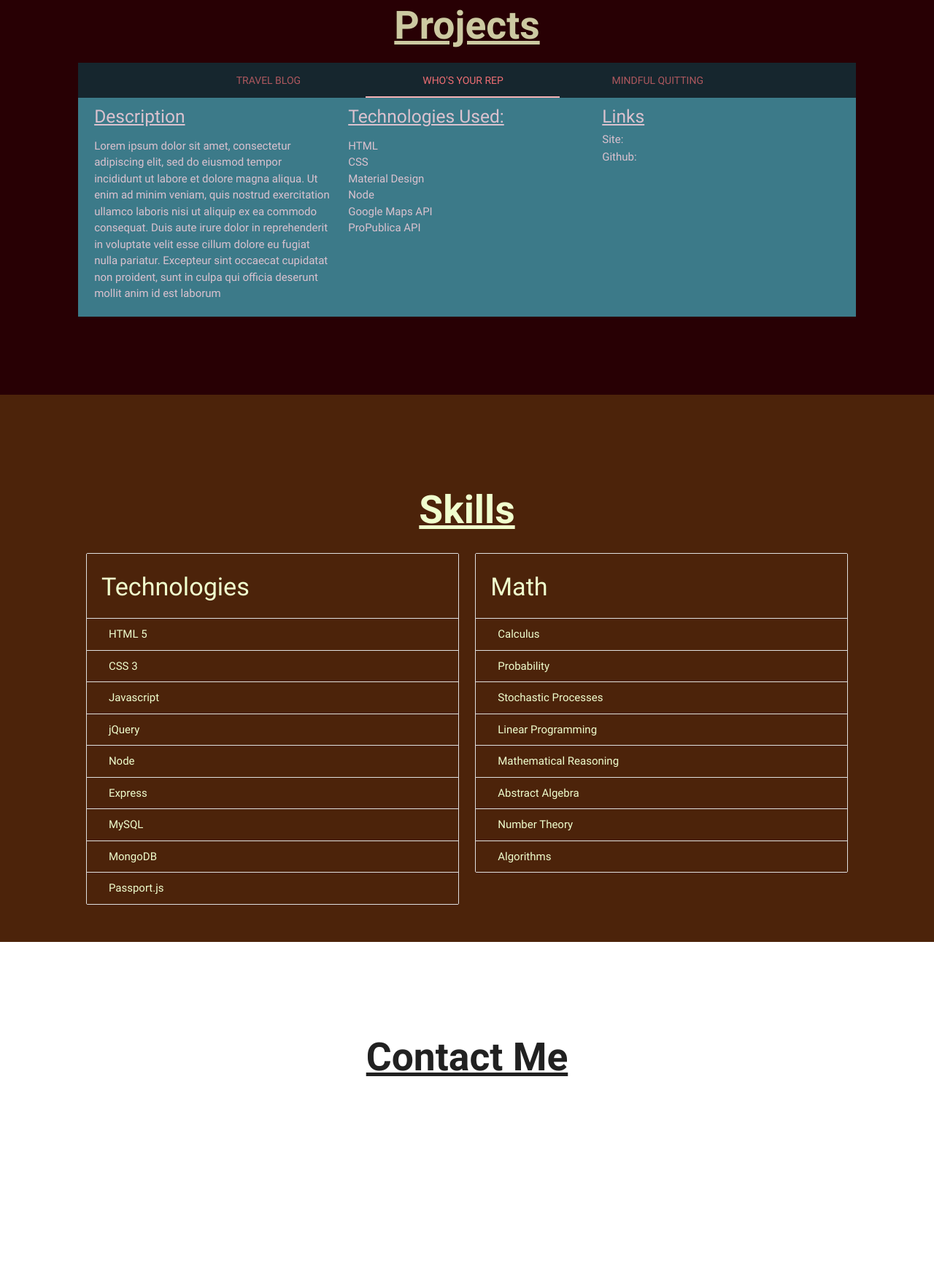
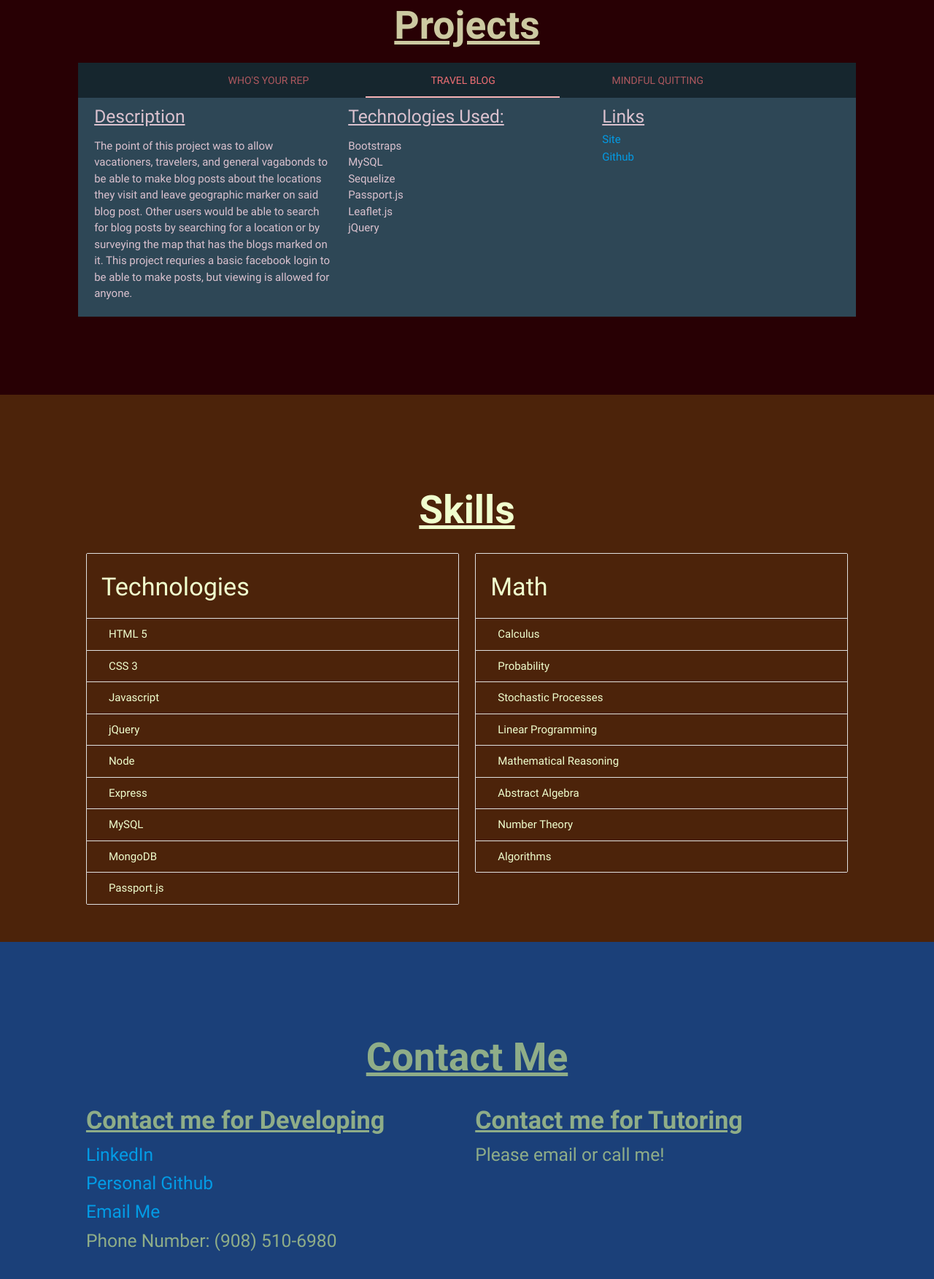
Before and after one commit to bjk116/PersonalPortfolio, a website: page views/index.html in a window 1280 px wide. Shown: the part 851-2604 px from the top of the page at 73% size. Drawn offline with nearby package versions, Linux system fonts and the light colour scheme; files that its build step writes are made by us from their sources; files whose address does not match are found by name.

Commit message:
Replaced lorem ipsum

```diff
--- a/public/assets/css/style.css
+++ b/public/assets/css/style.css
@@ -32,6 +32,11 @@ nav {
 	border-bottom-width: 3px;
 	border-bottom-color: #000000;
 	height: 33%;
+}
+
+#contact-me {
+	background-color: #1B4079;
+	color: #8FAD88;
 }
 
 .row {
--- a/views/index.html
+++ b/views/index.html
@@ -34,7 +34,9 @@
 			</div>
 			<div class = "col m5">
 				<h2><b><u>About Me</u></b></h2>
-				<p>Lorem ipsum dolor sit amet, consectetur adipiscing elit, sed do eiusmod tempor incididunt ut labore et dolore magna aliqua. Ut enim ad minim veniam, quis nostrud exercitation ullamco laboris nisi ut aliquip ex ea commodo consequat. Duis aute irure dolor in reprehenderit in voluptate velit esse cillum dolore eu fugiat nulla pariatur. Excepteur sint occaecat cupidatat non proident, sunt in culpa qui officia deserunt mollit anim id est laborum</p>
+				<p><b><u>About:</u> </b> Hi!  I'm Brian Karabinchak.  I'm an aspiring full stack web developer.  I've been honing my developing skills the last 6 months learning the MERN stack.  I am looking for a developing job (full time/contract) this fall in the NY/NJ/PA region.</p>
+				<p><b><u>Background:</u> </b> I gradute in 2014 from Rutgers University with a bachelors degree in mathematics.  It has given me a very solid foundation for learning coding.  It also required me to take a OOP Java course, and I am taking online java courses now to keep my skills fresh in that regard.</p>
+				<p><b><u>Currently:</u> </b> I currently tutor college, high school, and middle school students in mathematics and occasionally computer science.  If that is what you are looking for, go to the <a href="#contact-me">contact me</a> section!</p>
 			</div>
 		</div>
 		<!--Projects -->
@@ -43,16 +45,15 @@
 				<h2><b><u>Projects</u></b></h2>
 			</div>
 			<ul id="tabs-swipe-demo" class="tabs">
-				<li class="tab col m3" id = "left-tab"><a href="#test-swipe-1">Travel Blog</a></li>
-				<li class="tab col m3"><a class="active" href="#test-swipe-2">Who's Your Rep</a></li>
+				<li class="tab col m3" id = "left-tab"><a href="#test-swipe-1">Who's Your Rep</a></li>
+				<li class="tab col m3"><a class="active" href="#test-swipe-2">Travel Blog</a></li>
 				<li class="tab col m3"><a href="#test-swipe-3">Mindful Quitting</a></li>
 			</ul>
-			<div id="test-swipe-1" class="col m10 offset-m1 travel-blog tab-content">
-			<!--Do a pic on the left, text on the right, as well as skills used for it -->
+			<div id="test-swipe-1" class="col m10 offset-m1 whos-rep tab-content">
 				<div class = "row tab-row">
 					<div class = "col m4">
 						<h5><u>Description</u></h5>
-						<p>Lorem ipsum dolor sit amet, consectetur adipiscing elit, sed do eiusmod tempor incididunt ut labore et dolore magna aliqua. Ut enim ad minim veniam, quis nostrud exercitation ullamco laboris nisi ut aliquip ex ea commodo consequat. Duis aute irure dolor in reprehenderit in voluptate velit esse cillum dolore eu fugiat nulla pariatur. Excepteur sint occaecat cupidatat non proident, sunt in culpa qui officia deserunt mollit anim id est laborum</p>
+						<p>Who rules you?  That is the question that Who's Your Rep wants to help you answer.  In this one page app, you search for your state or zipcode, and you get back your state senators and represenatatives.  You can get additional details about each senator and congressmen, including where their campaign donations come from, what boards they sit on, and how to contact them via social media.</p>
 					</div>
 					<div class = "col m4">
 						<h5><u>Technologies Used:</u></h5>
@@ -60,40 +61,40 @@
 							<li>HTML</li>
 							<li>CSS</li>
 							<li>Material Design</li>
-							<li>Node</li>
+							<li>Google Graphs API</li>
 							<li>Google Maps API</li>
 							<li>ProPublica API</li>
+							<li>OpenSecrets API</li>
 						</ul>
 					</div>
 					<div class = "col m4">
-						<h5><u>Links</u></h4>
-						<h6>Site:</h5>
-						<h6>Github:</h5>
+						<h5><u>Links</u></h5>
+						<h6><a href = "https://jaylesh27.github.io/whos-your-rep/">Site</a></h6>
+						<h6><a href="https://github.com/jaylesh27/whos-your-rep">Github</a></h6>
 					</div>
 				</div>
-
 			</div>
-			<div id="test-swipe-2" class="col m10 offset-m1 whos-rep tab-content">
+			<div id="test-swipe-2" class="col m10 offset-m1 travel-blog tab-content">
 				<div class = "row tab-row">
 					<div class = "col m4">
 						<h5><u>Description</u></h5>
-						<p>Lorem ipsum dolor sit amet, consectetur adipiscing elit, sed do eiusmod tempor incididunt ut labore et dolore magna aliqua. Ut enim ad minim veniam, quis nostrud exercitation ullamco laboris nisi ut aliquip ex ea commodo consequat. Duis aute irure dolor in reprehenderit in voluptate velit esse cillum dolore eu fugiat nulla pariatur. Excepteur sint occaecat cupidatat non proident, sunt in culpa qui officia deserunt mollit anim id est laborum</p>
+						<p>The point of this project was to allow vacationers, travelers, and general vagabonds to be able to make blog posts about the locations they visit and leave geographic marker on said blog post.  Other users would be able to search for blog posts by searching for a location or by surveying the map that has the blogs marked on it.  This project requries a basic facebook login to be able to make posts, but viewing is allowed for anyone.</p>
 					</div>
 					<div class = "col m4">
 						<h5><u>Technologies Used:</u></h5>
 						<ul>
-							<li>HTML</li>
-							<li>CSS</li>
-							<li>Material Design</li>
-							<li>Node</li>
-							<li>Google Maps API</li>
-							<li>ProPublica API</li>
+							<li>Bootstraps</li>
+							<li>MySQL</li>
+							<li>Sequelize</li>
+							<li>Passport.js</li>
+							<li>Leaflet.js</li><!--Ask Eric about this -->
+							<li>jQuery</li>
 						</ul>
 					</div>
 					<div class = "col m4">
-						<h5><u>Links</u></h4>
-						<h6>Site:</h5>
-						<h6>Github:</h5>
+						<h5><u>Links</u></h5>
+						<h6><a href = "https://aqueous-everglades-38923.herokuapp.com/">Site</a></h6>
+						<h6><a href = "https://github.com/bjk116/travel-blog">Github</a></h6>
 					</div>
 				</div>
 			</div>
@@ -101,23 +102,22 @@
 				<div class = "row tab-row">
 					<div class = "col m4">
 						<h5><u>Description</u></h5>
-						<p>Lorem ipsum dolor sit amet, consectetur adipiscing elit, sed do eiusmod tempor incididunt ut labore et dolore magna aliqua. Ut enim ad minim veniam, quis nostrud exercitation ullamco laboris nisi ut aliquip ex ea commodo consequat. Duis aute irure dolor in reprehenderit in voluptate velit esse cillum dolore eu fugiat nulla pariatur. Excepteur sint occaecat cupidatat non proident, sunt in culpa qui officia deserunt mollit anim id est laborum</p>
+						<p>Work in progress.  A web app that helps alcoholics, drug addicts, food addicts, addicts in general, help to mindfully observe their own behavior and gain greater insight into why and how their own addiction works.</p>
 					</div>
 					<div class = "col m4">
 						<h5><u>Technologies Used:</u></h5>
 						<ul>
-							<li>HTML</li>
-							<li>CSS</li>
 							<li>Material Design</li>
-							<li>Node</li>
-							<li>Google Maps API</li>
-							<li>ProPublica API</li>
+							<li>MongoDB</li>
+							<li>Express</li>
+							<li>Handlebars</li>
+							<li>Google Graphs</li>
+							<li>Passport.js</li>
 						</ul>
 					</div>
 					<div class = "col m4">
-						<h5><u>Links</u></h4>
-						<h6>Site:</h5>
-						<h6>Github:</h5>
+						<h5><u>Links</u></h5>
+						<h6>Coming soon</h6>
 					</div>
 				</div>
 			</div>
@@ -161,14 +161,26 @@
 				<h2><b><u>Contact Me</u></b></h2>
 			</div>
 
+			<div class = "col m5 offset-m1">
+				<h4><b><u>Contact me for Developing</u></b></h4>
+				<h5><a href = "https://www.linkedin.com/in/bkarabinchak/">LinkedIn</a></h5>
+				<h5><a href = "https://github.com/bjk116/">Personal Github</h5>
+				<h5><a href = "mailto:karabinchak.brian@gmail.com">Email Me</a></h5>
+				<h5>Phone Number: (908) 510-6980</h5>
+			</div>
+
+			<div class = "col m5">
+				<h4><b><u>Contact me for Tutoring</u></b></h4>
+				<h5>Please email or call me!</h5>
+			</div>
+
 		</div>
 
 		<!--Footer-->
 		<footer class="page-footer">
-			<div class="footer-copyright">
+			<div class="footer-copyright center-align">
 				<div class="container">
-					© 2014 Copyright Text
-					<a class="grey-text text-lighten-4 right" href="#!">More Links</a>
+					© 2017 Copyright Text
 				</div>
 			</div>
 		</footer>
```
